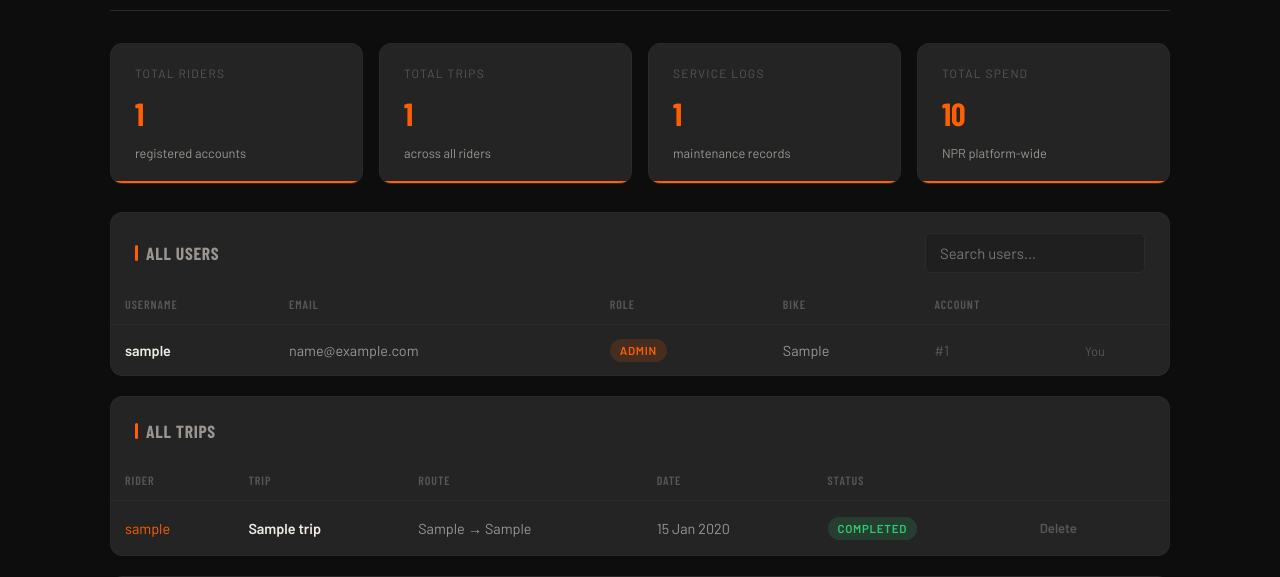
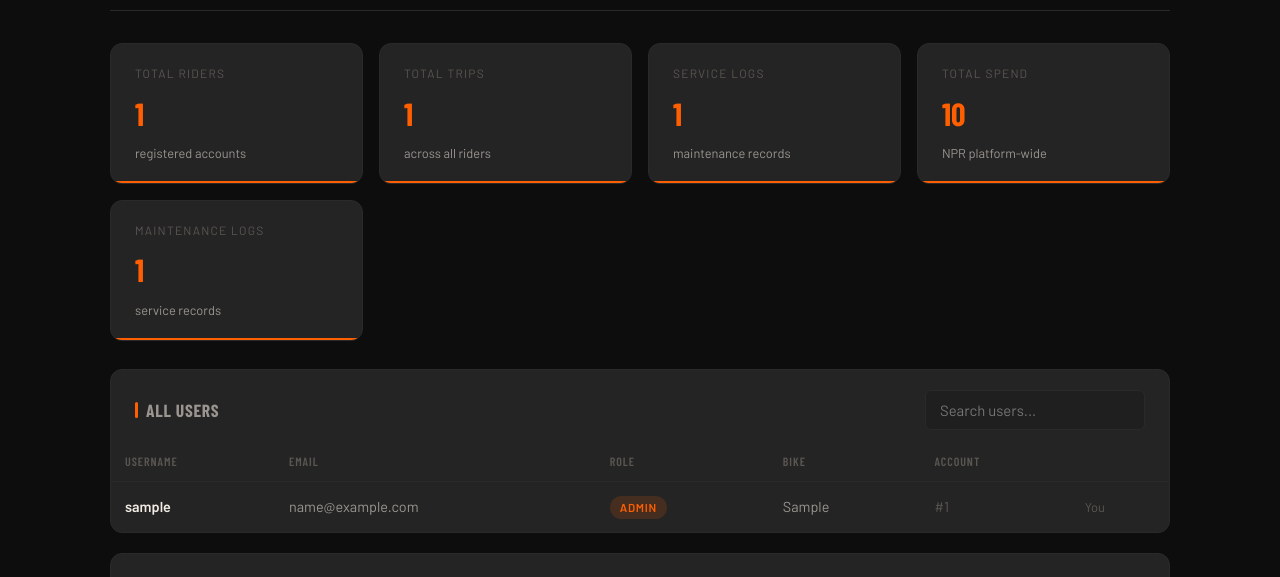
Before and after one commit to Promish-bista/motolog, a Flask app: page /admin in a window 1280 px wide. Shown: the part 206-783 px from the top of the page. Run offline with Flask 3, Linux system fonts and the light colour scheme; a user stored in the database is signed in; tables that the repository leaves empty hold one stand-in row (values such as "Sample post"); some web fonts are replaced.

Commit message:
Add maintenance logs stat card to admin dashboard

```diff
--- a/templates/admin_dashboard.html
+++ b/templates/admin_dashboard.html
@@ -31,6 +31,11 @@
     <div class="stat-label">Total Spend</div>
     <div class="stat-value">{{ total_spend|int }}</div>
     <div class="stat-sub">NPR platform-wide</div>
+  </div>
+  <div class="stat-card">
+    <div class="stat-label">Maintenance Logs</div>
+    <div class="stat-value">{{ maintenance|length }}</div>
+    <div class="stat-sub">service records</div>
   </div>
 </div>
 
```
